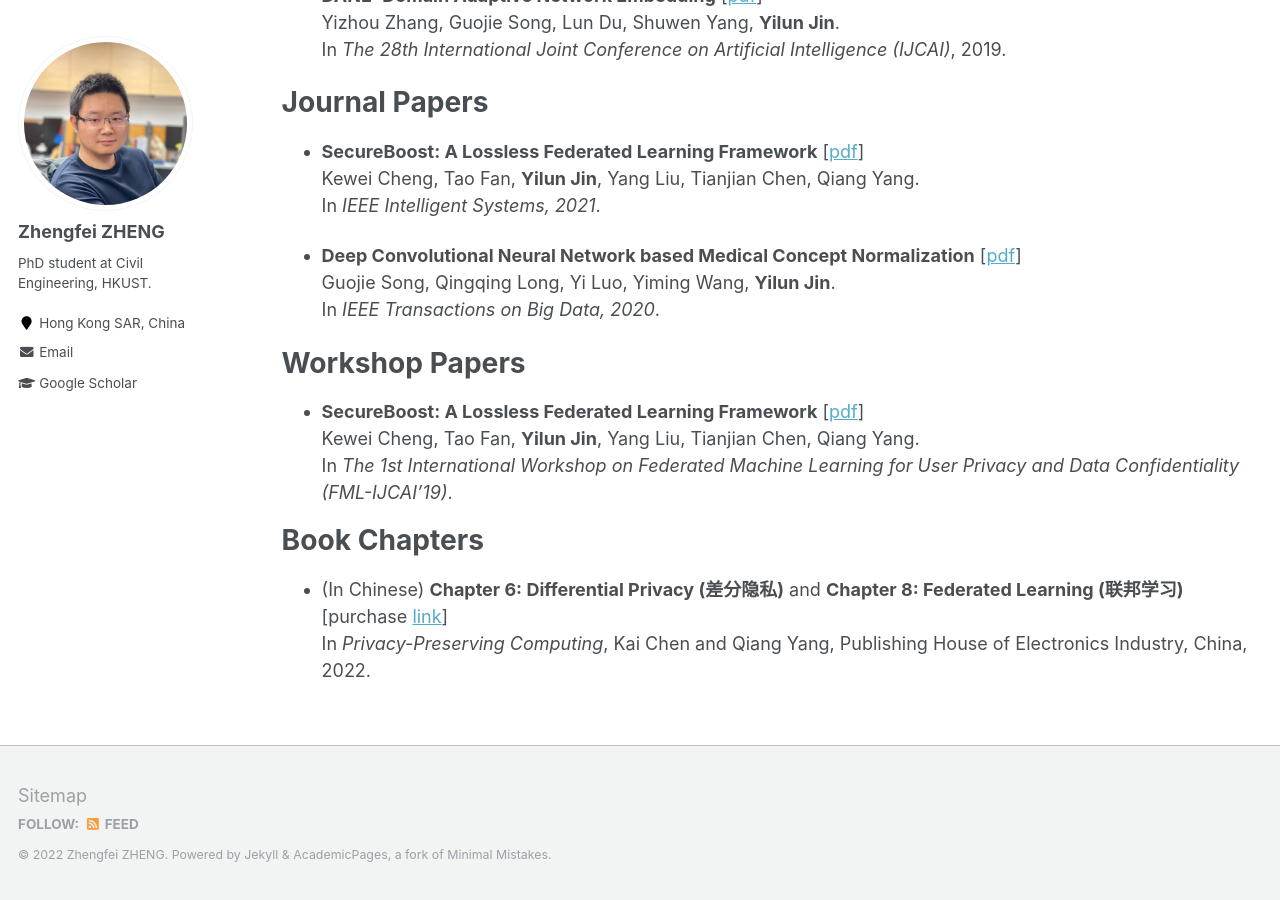
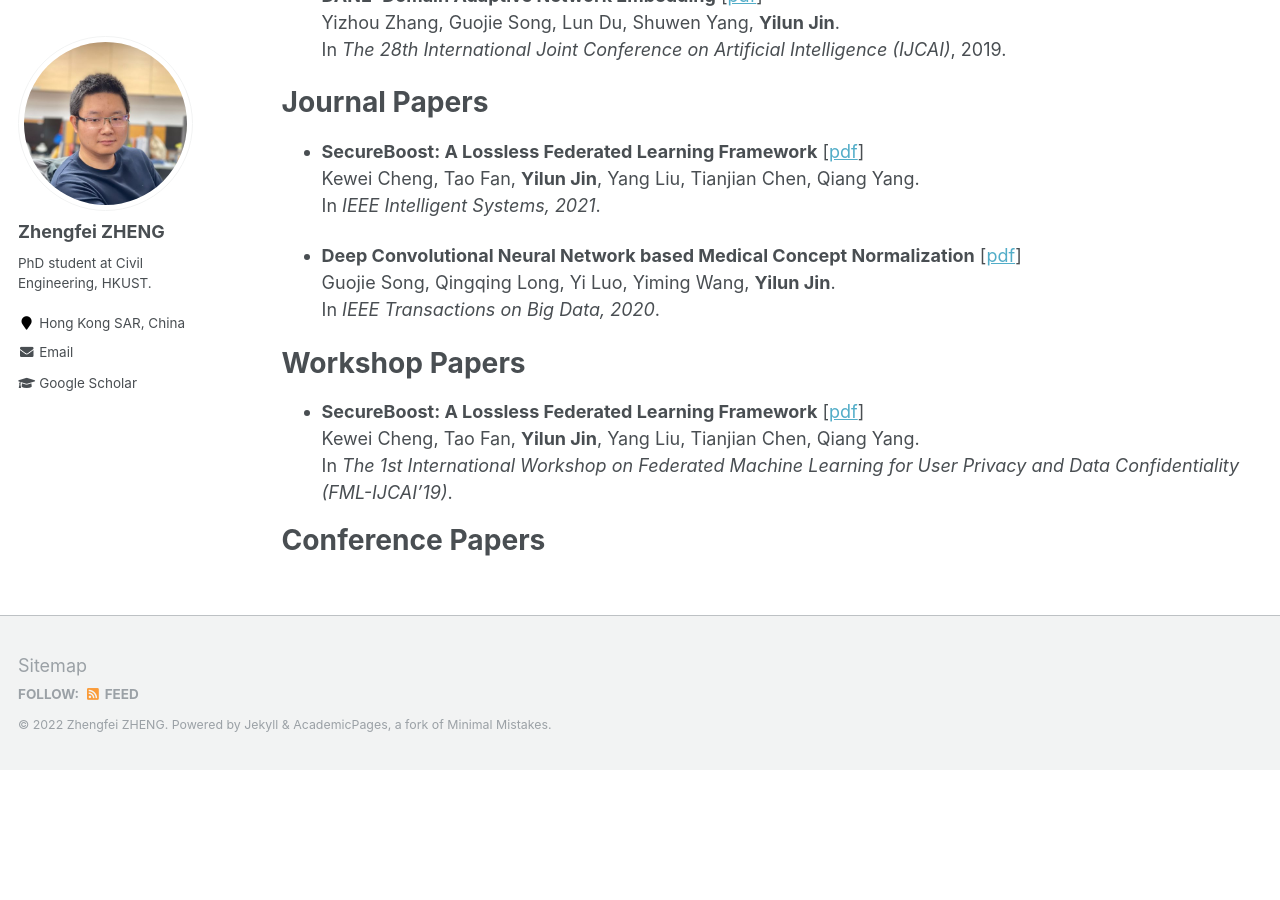
Before and after one commit to zf-z/zf-z.github.io, a Jekyll site: the page built from _pages/publications.md, in a window 1280 px wide and 900 px high, scrolled down 1604 px. Built offline with Jekyll 4.4.1, drawn with Linux system fonts in a browser that asks for light colours; after the commit the page ends 2374 px from its top, so only the background shows below that; some of the changed text lies outside the part shown.

Commit message:
Update publications.md

```diff
--- a/_pages/publications.md
+++ b/_pages/publications.md
@@ -5,10 +5,10 @@
 author_profile: true
 ---
 
-You can also find my articles in [my Google Scholar](https://scholar.google.com/citations?user=y3yJm98AAAAJ&hl=en). <br>
+You can also find my papers in [my Google Scholar](https://scholar.google.com/citations?user=Ois057kAAAAJ&hl=en). <br>
 (<sup>\*</sup> indicates equal contribution. )
 
-# Conference Papers
+# Journal Papers
 ## 2022
 * **Selective Cross-City Transfer Learning for Traffic Prediction via Source City Region Re-Weighting** \[[pdf](https://kl4805.github.io/files/KDD22.pdf)\]\[[code](https://github.com/KL4805/CrossTReS)\]\[[slides](https://kl4805.github.io/files/final_kdd22.pdf)\]<br>
 **Yilun Jin**, Kai Chen, Qiang Yang. <br> In *the 28th ACM SIGKDD Conference on Knowledge Discovery and Data Mining (KDD)*, 2022
@@ -56,8 +56,9 @@
 * **SecureBoost: A Lossless Federated Learning Framework** \[[pdf](https://arxiv.org/pdf/1901.08755.pdf)\] <br>
 Kewei Cheng, Tao Fan, **Yilun Jin**, Yang Liu, Tianjian Chen, Qiang Yang. <br>In *The 1st International Workshop on Federated Machine Learning for User Privacy and Data Confidentiality (FML-IJCAI’19)*.
 
-
-# Book Chapters
+# Conference Papers
+<!-- # Book Chapters
 
 * (In Chinese) **Chapter 6: Differential Privacy (差分隐私)** and **Chapter 8: Federated Learning (联邦学习)** \[purchase [link](https://item.jd.com/13604520.html)\] <br>
 In *Privacy-Preserving Computing*, Kai Chen and Qiang Yang, Publishing House of Electronics Industry, China, 2022.
+ -->
```
